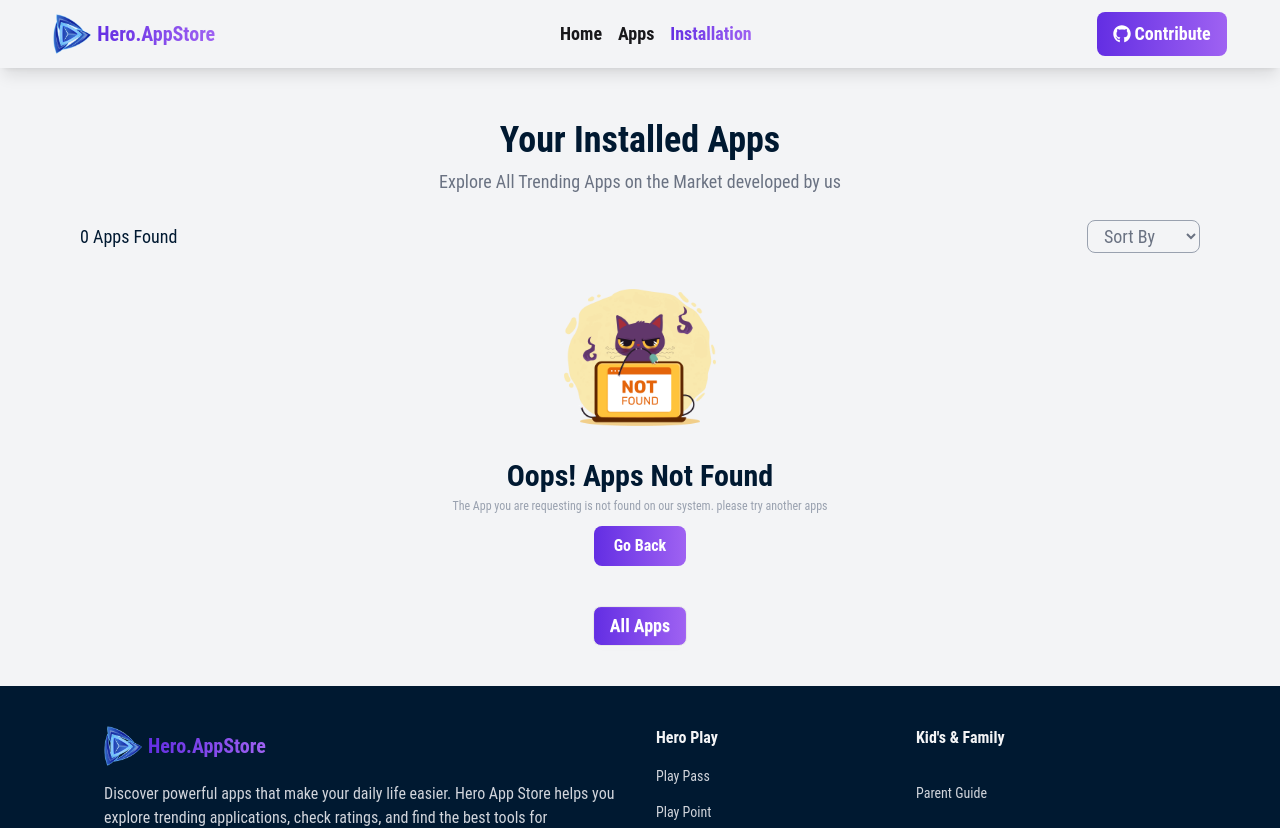
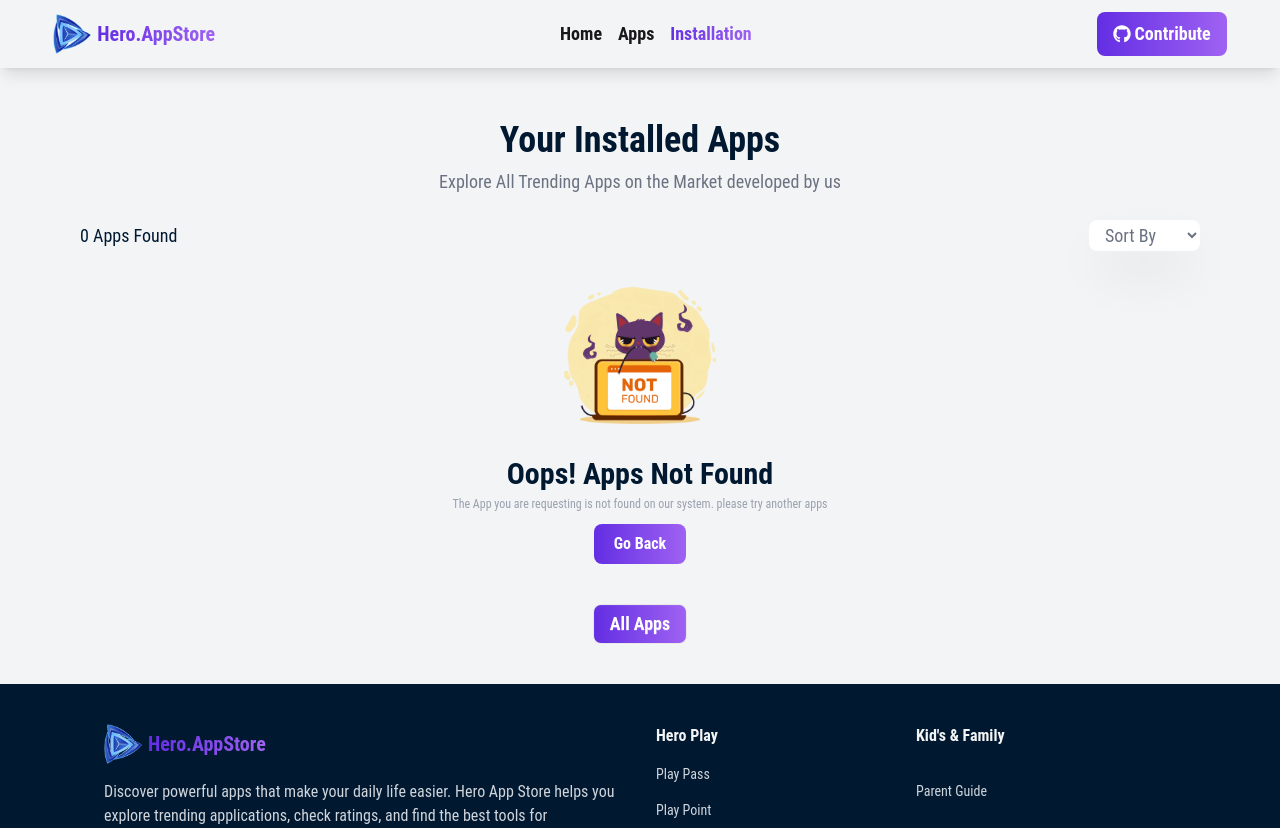
Before and after one commit to Sheikh-Rasel2001/hero-app-io, a React (Vite) app: page /installs in a window 1280 px wide. Shown: the top 828 px of the page. Built offline with nearby package versions, Linux system fonts and the light colour scheme.

Commit message:
fixed some problem

```diff
--- a/src/Pages/Installs/Installs.jsx
+++ b/src/Pages/Installs/Installs.jsx
@@ -32,9 +32,7 @@ const Installs = () => {
         const sortValue = e.target.value;
         setSort(sortValue);
 
-        if (!sortValue) {
-            return
-        }
+        if (!sortValue) return;
 
         const sorted = [...installedApps];
 
@@ -57,7 +55,7 @@ const Installs = () => {
             <div className='flex justify-between items-center mb-4 px-4'>
                 <p className='text-[#001931] text-lg'>{installedApps.length} Apps Found</p>
                 <div>
-                    <select onChange={handleSort} className='px-3 py-1 rounded-lg border border-gray-400 text-lg text-gray-500'>
+                    <select onChange={handleSort} className='px-3 py-1 rounded-lg text-lg text-gray-500 bg-white shadow-2xl'>
                         <option value="">Sort By</option>
                         <option value="low">Low-High</option>
                         <option value="high">High-Low</option>
```
